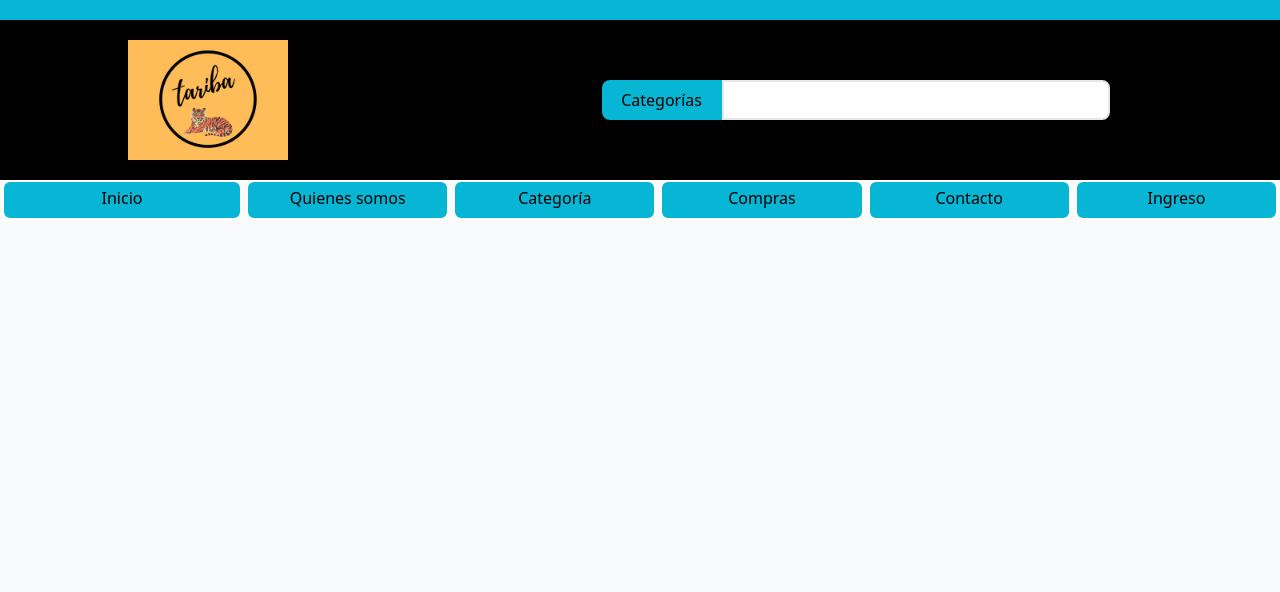
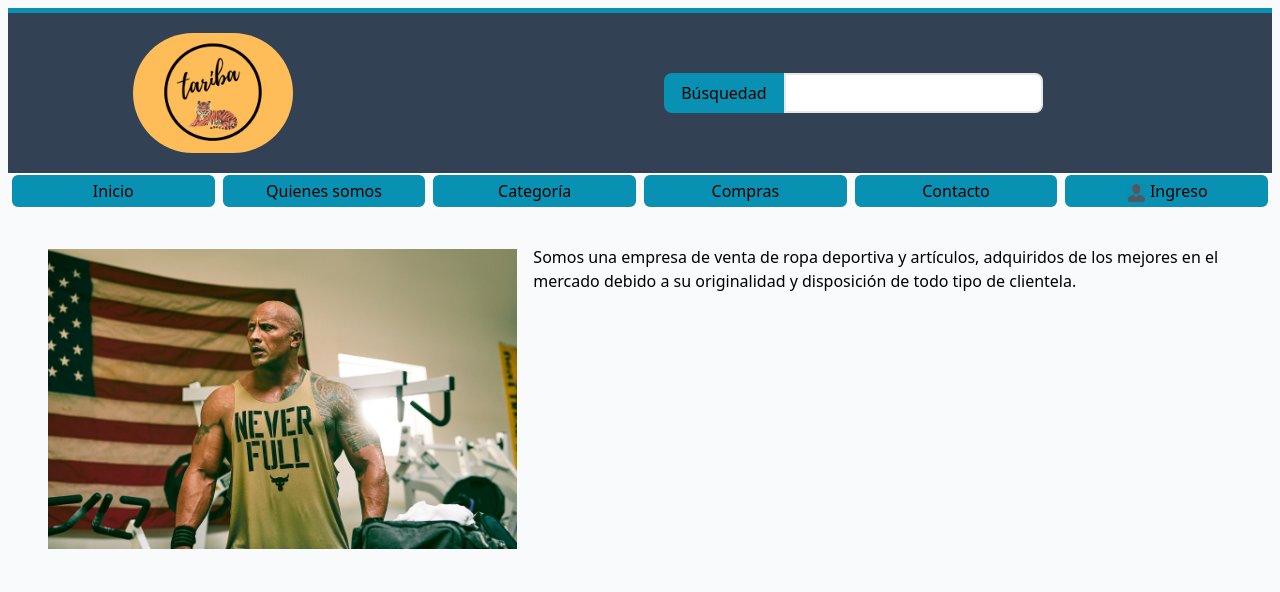
Before and after one commit to Paty2903/EcommerceSport, a plain HTML site: page index.html in a window 1280 px wide. Drawn offline with Linux system fonts and the light colour scheme.

Commit message:
Actualización cabecera

```diff
--- a/index.html
+++ b/index.html
@@ -8,30 +8,50 @@
     <script src="./tailwind/index.js"></script>
     <title>Document</title>
   </head>
-  <body class="bg-slate-50">
+  <body class="bg-slate-50  m-2">
+    <header>
+      <div class="bg-cyan-600 h-[5px]"></div>
+      <div class="grid grid-cols-1 md:grid-cols-3 gap-4 content-center bg-slate-700">
+        <div class="col-span-1 h-[160px] grid grid-cols-1 place-items-center">
 
-    <div class="bg-cyan-500 h-[20px]"></div>
-    <div class="grid grid-cols-3 gap-4 content-center bg-black">
-      <div class="col-span-1 h-[160px] grid grid-cols-1 place-items-center">
+          <img class="h-[120px] rounded-full " src="./img/tariba.png" />
 
-        <img class="h-[120px] " src="./img/tariba.png" />
-
-      </div>
-      <div class="col-span-2 h-[160px] grid grid-cols-1">
-        <div class="h-[40px] rounded-md m-auto place-self-center w-[60%] flex">
-          <button class="rounded-l-lg text-black bg-cyan-500 h-full flex-none w-[120px]">Categorías</button>
-          <input class="rounded-r-lg grow border-solid border-2 border-black-600 p-3"/>
+        </div>
+        <div class="col-span-2 h-[160px] grid grid-cols-1">
+          <div class="h-[40px] rounded-md m-auto place-self-center w-auto flex">
+            <button class="rounded-l-lg text-black bg-cyan-600 h-full  w-[120px] ">
+              Búsquedad</button>
+            <input class="rounded-r-lg grow border-solid border-2 border-black-600 p-3"/>
+          </div>
         </div>
       </div>
-    </div>
-    <div class="flex leading-8 bg-slate-50 "  >
-      <a class="rounded-lg cursor-pointer flex-none w-60 h-10 bg-cyan-500 mx-0.5 text-center border-solid border-2 border-white hover:bg-sky-700 "> Inicio </a>
-      <a class="rounded-lg cursor-pointer w-60 bg-cyan-500 mx-0.5 text-center border-solid border-2 border-white hover:bg-sky-700"> Quienes somos</a>
-      <a class="rounded-lg cursor-pointer w-60 bg-cyan-500 mx-0.5 text-center border-solid border-2 border-white hover:bg-sky-700"> Categoría</a>
-      <a class="rounded-lg cursor-pointer w-60 bg-cyan-500 mx-0.5 text-center border-solid border-2 border-white hover:bg-sky-700"> Compras</a>
-      <a class="rounded-lg cursor-pointer w-60 bg-cyan-500 mx-0.5 text-center border-solid border-2 border-white hover:bg-sky-700"> Contacto</a>
-      <a class="rounded-lg cursor-pointer w-60 bg-cyan-500 mx-0.5 text-center border-solid border-2 border-white hover:bg-sky-700"> Ingreso</a>
+      <div class="flex leading-8 bg-slate-50 md:flex-row flex-col"  >
+        <a class="rounded-lg cursor-pointer w-auto md:w-60 bg-cyan-600 mx-0.5 text-center border-solid border-2 border-white hover:bg-sky-700 "> Inicio </a>
+        <a class="rounded-lg cursor-pointer w-auto md:w-60 bg-cyan-600 mx-0.5 text-center border-solid border-2 border-white hover:bg-sky-700" href="./index2.html"> Quienes somos</a>
+        <a class="rounded-lg cursor-pointer w-auto md:w-60 bg-cyan-600 mx-0.5 text-center border-solid border-2 border-white hover:bg-sky-700"> Categoría</a>
+        <a class="rounded-lg cursor-pointer w-auto md:w-60 bg-cyan-600 mx-0.5 text-center border-solid border-2 border-white hover:bg-sky-700"> Compras</a>
+        <a class="rounded-lg cursor-pointer w-auto md:w-60 bg-cyan-600 mx-0.5 text-center border-solid border-2 border-white hover:bg-sky-700"> Contacto</a>
+        <a class="rounded-lg cursor-pointer w-auto md:w-60 bg-cyan-600 mx-0.5 text-center border-solid border-2 border-white hover:bg-sky-700 ">
+          <div class=" w-auto  inline-block"><img class="h-[20px] inline-block" src="./img/login.png"/></div>
+          <div class="w-auto inline-block text-center ">Ingreso </div>
+        </a>
+      </div>
+    </header>
+    <article>
+      <div class="flex md:flex-row flex-col">
+        <div class="py-10 pl-10  inline-block " >
+            <img src="./img/roca.png" class=" md:flex-col flex-row inline-block w-[800px] h-[300px] ">
+         </div>
+         <div class="md:flex-row flex-col w-auto m-4  pt-[20px] ">Somos una empresa de venta de ropa deportiva y artículos, adquiridos de los mejores en el mercado debido a su
+          originalidad y disposición de todo tipo de clientela.
+         </div>
+      </div>
 
-    </div>
+    </article>
+
+
+
+
+
   </body>
 </html>
```
Also changed, not shown: index2.html (added, +22 -0 lines), img/login.png (added), img/roca.png (added).
